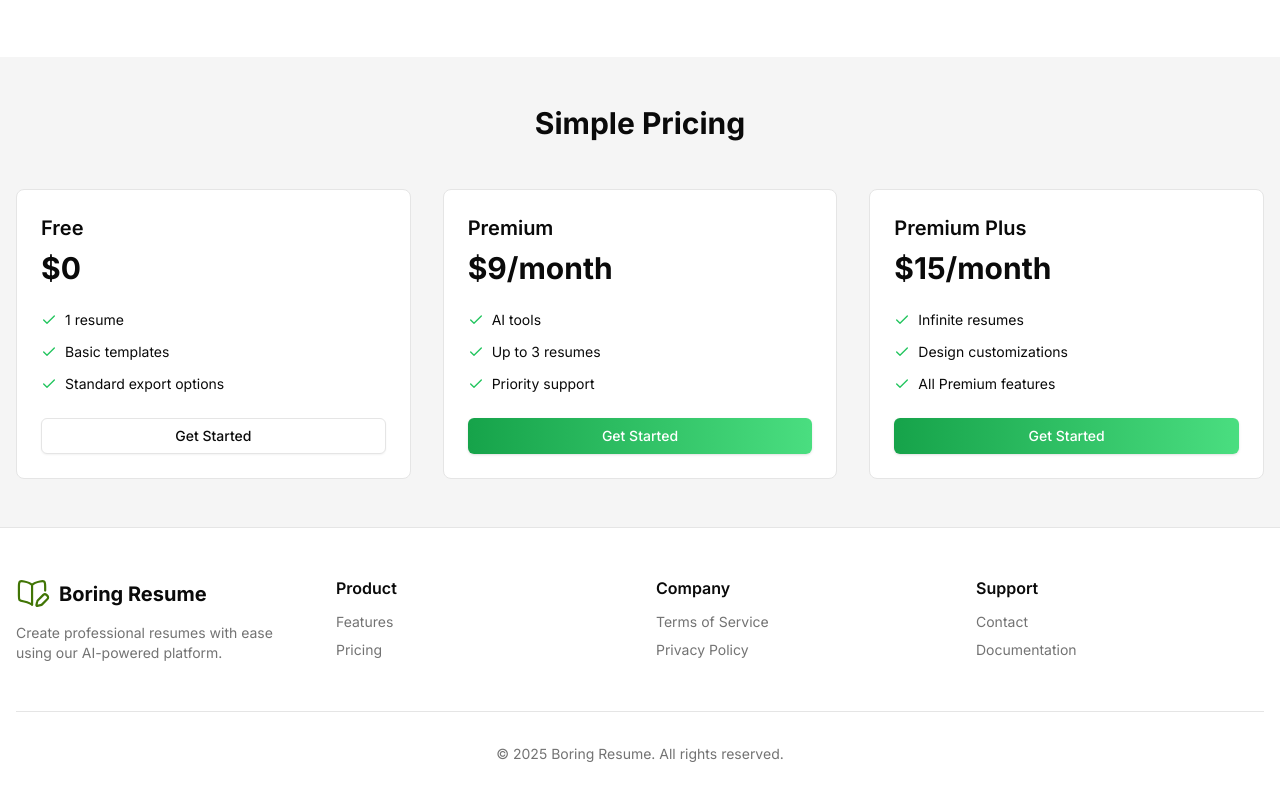
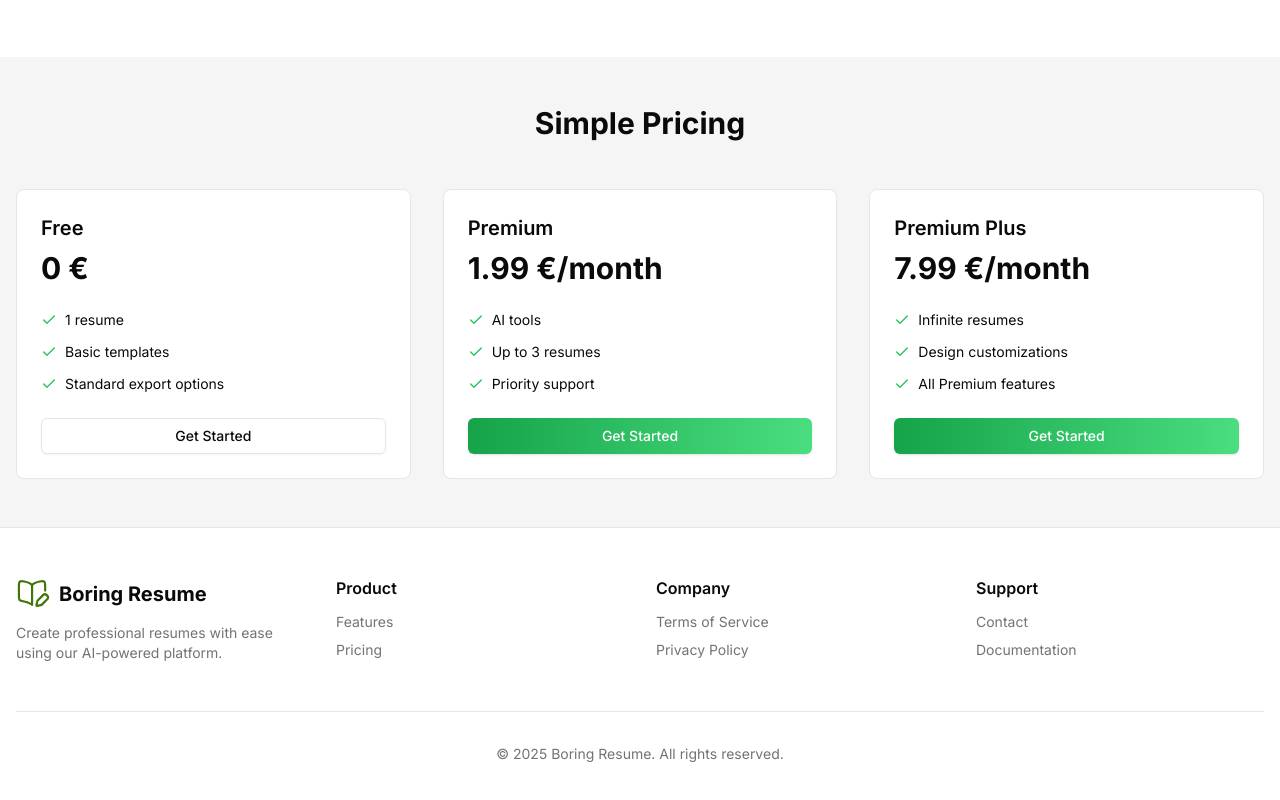
Before and after one commit to marcm8793/ai-resume-builder, a Next.js app: page / in a window 1280 px wide. Shown: the part 1379-2179 px from the top of the page. Built offline with nearby package versions, Linux system fonts and the light colour scheme.

Commit message:
Update pricing plans to reflect new currency format and adjust monthly rates

```diff
--- a/src/app/page.tsx
+++ b/src/app/page.tsx
@@ -31,17 +31,17 @@ const features = [
 const pricingPlans = [
   {
     name: "Free",
-    price: "$0",
+    price: "0 €",
     features: ["1 resume", "Basic templates", "Standard export options"],
   },
   {
     name: "Premium",
-    price: "$9/month",
+    price: "1.99 €/month",
     features: ["AI tools", "Up to 3 resumes", "Priority support"],
   },
   {
     name: "Premium Plus",
-    price: "$15/month",
+    price: "7.99 €/month",
     features: [
       "Infinite resumes",
       "Design customizations",
```
